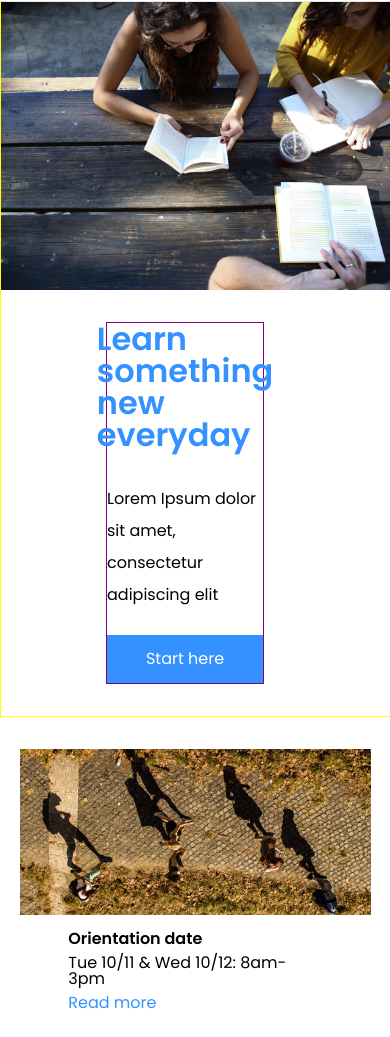
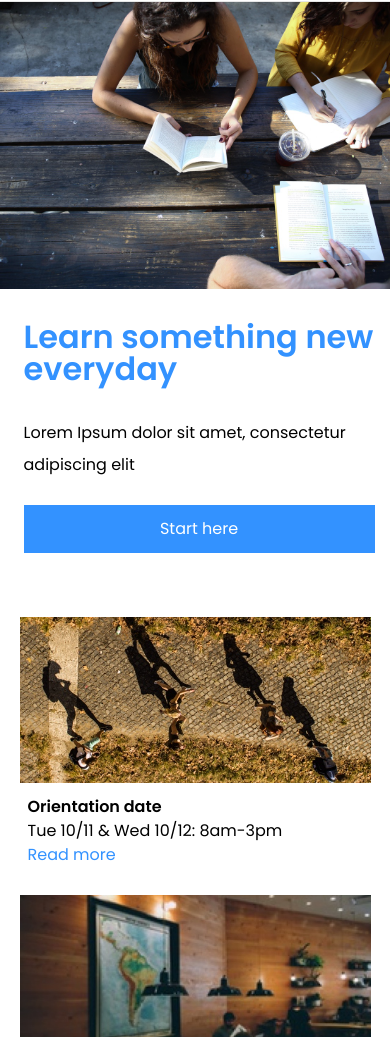
Before and after one commit to Cosmic0wl/ColmarAcademy, a plain HTML site: page index.html in a window 390 px wide. Shown: the part 63-1100 px from the top of the page. Drawn offline with Linux system fonts and the light colour scheme.

Commit message:
scheiss margins

```diff
--- a/resources/css/style.css
+++ b/resources/css/style.css
@@ -156,7 +156,6 @@ nav a:active {
     flex-direction: column;
     padding-bottom: 2rem;
     width: 100%;
-    border: 1px solid yellow;
     margin-top: 0;
   }
 
@@ -164,11 +163,13 @@ nav a:active {
     width: 100%;
   }
 
+  .description {
+    width: 90%;
+  }
+
   .button {
     width: 100%;
-    padding: 0;
-    border: 1px solid purple;
-    margin: 0;
+    padding-left: 1rem;
   }
 
   .button h1 {
@@ -285,6 +286,12 @@ nav a:active {
     height: auto;
     display: block;
   }
+
+  .item .text {
+    width: 90%;
+    padding-left: 1rem;
+  }
+
 }
 
 
@@ -340,14 +347,14 @@ nav a:active {
     padding: 0;
   }
   .title {
-   margin-bottom: 1rem;
+   padding-bottom: 1rem;
   }
   .course {
     width: 90%;
     text-align: left;
     margin-bottom: 0.5rem;
     padding: 0;
-    margin-left: 0;;
+    margin-left: 0;
   }
 
   .detail {
@@ -385,9 +392,7 @@ video {
   .content {
     flex-direction: column;
   }
-  .title {
-   margin-bottom: 1rem;
-  }
+
   .video h3, .video p {
     display: none;
   }
```
